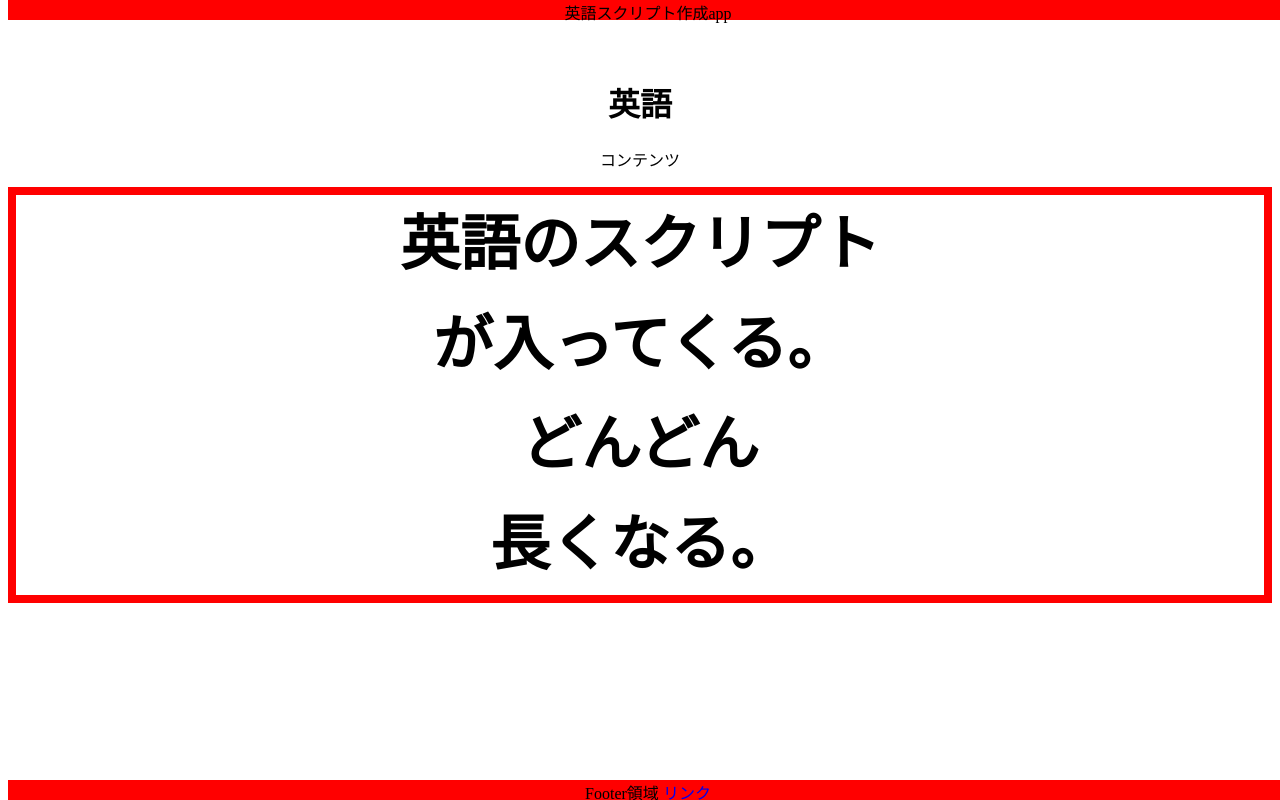
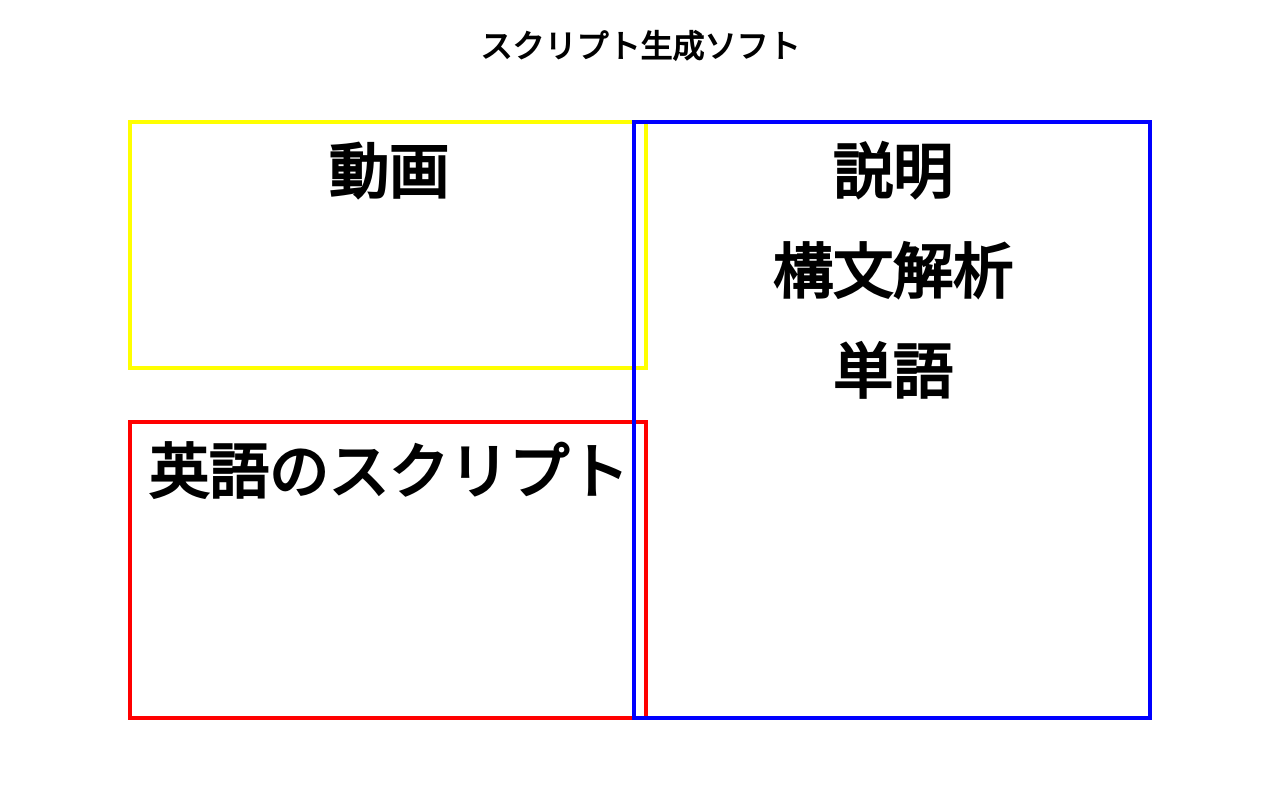
Before and after one commit to IuiF/HearAnalyzer, a Python web app: template app/templates/index.html in a window 1280 px wide. Run offline with Jinja, Linux system fonts and the light colour scheme; the template is opened without the code that fills it, so the values that code supplies are empty.

Commit message:
add 3 boxes

```diff
--- a/app/templates/css/sample.css
+++ b/app/templates/css/sample.css
@@ -7,23 +7,29 @@
     text-align: center;
   }
 
+  .footer {
+    position: fixed;
+    bottom: 0;
+    width: 100%;
+    height: 20px;
+    background-color:red;
+    text-align: center;
+  }
+
 .main {
-  padding-top: 50px;
+  /* padding-top: 50px; */
   overflow: auto;
   text-align: center;
 }
 
-.footer {
-  position: fixed;
-  bottom: 0;
-  width: 100%;
-  height: 20px;
-  background-color:red;
-  text-align: center;
-}
+.box1 {
+  position:absolute;
+  height: 250px;
+  width: 520px;
+  top:15%;
+  left:10%;
 
-.box1 {
-  border: solid 8px red;
+  border: solid 4px yellow;
   box-sizing: border-box;
 
   text-align: center;
@@ -31,3 +37,47 @@
   font-weight: bold;
   font-size: 60px;
 }
+.box2 {
+  position:absolute;
+  height: 300px;
+  width: 520px;
+  bottom:10%;
+  left:10%;
+
+  border: solid 4px red;
+  box-sizing: border-box;
+
+  text-align: center;
+  line-height: 100px;
+  font-weight: bold;
+  font-size: 60px;
+}
+.box3 {
+  position:absolute;
+  /* height: 500px; */
+  width: 520px;
+  top:15%;
+  bottom:10%;
+  right: 10%;
+
+  border: solid 4px blue;
+  box-sizing: border-box;
+
+  text-align: center;
+  line-height: 100px;
+  font-weight: bold;
+  font-size: 60px;
+}
+
+
+html, body { height:100%; margin:0; }
+
+/* html,body{
+  height:100%;
+  width:100%;
+  font-size : 100%;
+  margin-left : auto;
+  margin-right : auto;
+  text-align : center;
+  background-color : #EFEFEF;
+  } */
--- a/app/templates/index.html
+++ b/app/templates/index.html
@@ -7,20 +7,20 @@
   <!-- <script type="text/javascript" src="sample.js"></script> -->
 </head>
 <body>
-  <div class="header">英語スクリプト作成app</div>
+  <!-- <div class="header">英語スクリプト作成app</div> -->
 
   <div class="main">
-    <h1>英語</h1>
-    <p>コンテンツ</p>
-    <!-- <img src="img/sample1.jpg"> -->
+    <h1>スクリプト生成ソフト</h1>
   </div>
-  <div class="box1">英語のスクリプト<br>が入ってくる。<br>どんどん<br>長くなる。</div>
+  <div class="box1">動画</div>
+  <div class="box2">英語のスクリプト</div>
+  <div class="box3">説明<br>構文解析<br>単語</div>
 
 
 
-  <div class="footer">
+  <!-- <div class="footer">
     <span>Footer領域</span>
     <a href="#">リンク</a>
-  </div>
+  </div> -->
 </body>
 </html>
```
